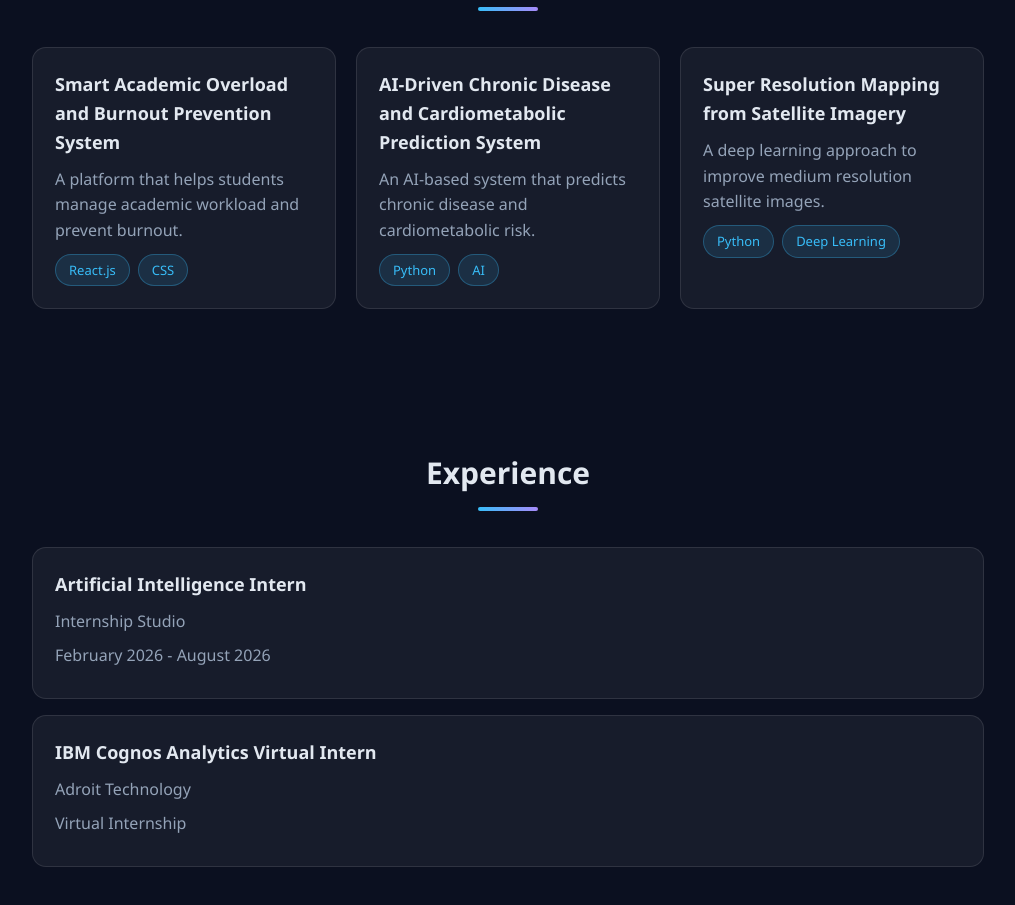
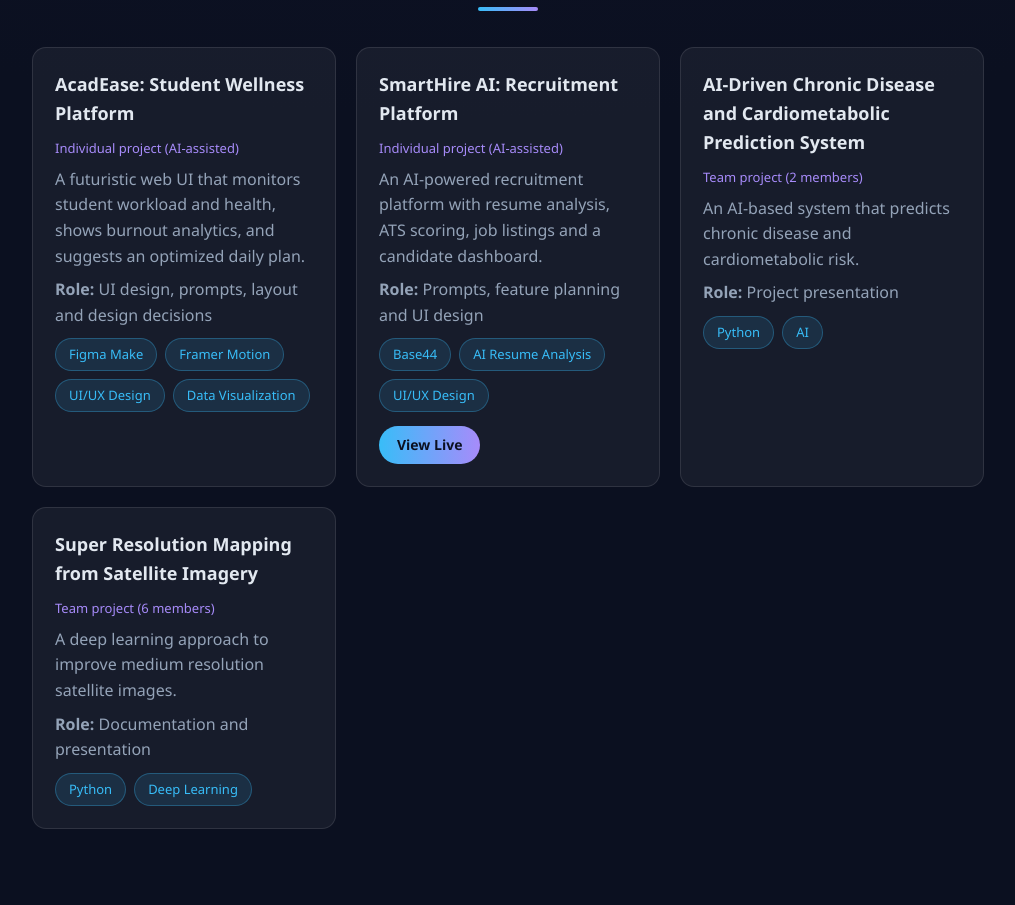
Before and after one commit to priyarengasamy24-cmyk/portfolio, a React (Vite) app: page / in a window 1280 px wide. Shown: the part 2760-3665 px from the top of the page, without its empty margins (132-1147 px from the left). Built offline with nearby package versions, Linux system fonts and the light colour scheme.

Commit message:
Add SmartHire AI project

```diff
--- a/src/Components/Projects.jsx
+++ b/src/Components/Projects.jsx
@@ -1,18 +1,32 @@
 const projects = [
   {
-    name: 'Smart Academic Overload and Burnout Prevention System',
-    description: 'A platform that helps students manage academic workload and prevent burnout.',
-    tech: ['React.js', 'CSS'],
+    name: 'AcadEase: Student Wellness Platform',
+    type: 'Individual project (AI-assisted)',
+    description: 'A futuristic web UI that monitors student workload and health, shows burnout analytics, and suggests an optimized daily plan.',
+    tech: ['Figma Make', 'Framer Motion', 'UI/UX Design', 'Data Visualization'],
+    role: 'UI design, prompts, layout and design decisions',
+  },
+  {
+    name: 'SmartHire AI: Recruitment Platform',
+    type: 'Individual project (AI-assisted)',
+    description: 'An AI-powered recruitment platform with resume analysis, ATS scoring, job listings and a candidate dashboard.',
+    tech: ['Base44', 'AI Resume Analysis', 'UI/UX Design'],
+    role: 'Prompts, feature planning and UI design',
+    link: 'https://diligent-smart-hire-flow.base44.app',
   },
   {
     name: 'AI-Driven Chronic Disease and Cardiometabolic Prediction System',
+    type: 'Team project (2 members)',
     description: 'An AI-based system that predicts chronic disease and cardiometabolic risk.',
     tech: ['Python', 'AI'],
+    role: 'Project presentation',
   },
   {
     name: 'Super Resolution Mapping from Satellite Imagery',
+    type: 'Team project (6 members)',
     description: 'A deep learning approach to improve medium resolution satellite images.',
     tech: ['Python', 'Deep Learning'],
+    role: 'Documentation and presentation',
   },
 ]
 
@@ -24,12 +38,19 @@ function Projects() {
         {projects.map((p) => (
           <div className="card" key={p.name}>
             <h3>{p.name}</h3>
+            <p className="project-type">{p.type}</p>
             <p className="muted">{p.description}</p>
+            <p className="muted"><strong>Role:</strong> {p.role}</p>
             <div className="tags">
               {p.tech.map((t) => (
                 <span className="tag" key={t}>{t}</span>
               ))}
             </div>
+            {p.link && (
+              <a className="project-link" href={p.link} target="_blank" rel="noreferrer">
+                View Live
+              </a>
+            )}
           </div>
         ))}
       </div>
--- a/src/index.css
+++ b/src/index.css
@@ -115,3 +115,9 @@ body {
 }
 .contact-form input:focus, .contact-form textarea:focus { outline: none; border-color: var(--accent); }
 .contact-form .btn { border: none; cursor: pointer; font-size: 15px; }
+.project-type { color: var(--accent2); font-size: 13px; margin-bottom: 8px; }
+.project-link {
+  display: inline-block; margin-top: 14px; padding: 8px 18px; border-radius: 20px;
+  background: linear-gradient(90deg, var(--accent), var(--accent2));
+  color: #0b1020; text-decoration: none; font-weight: bold; font-size: 14px;
+}
```
